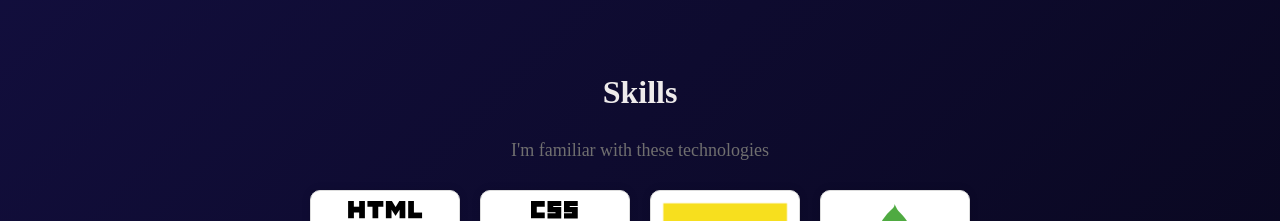
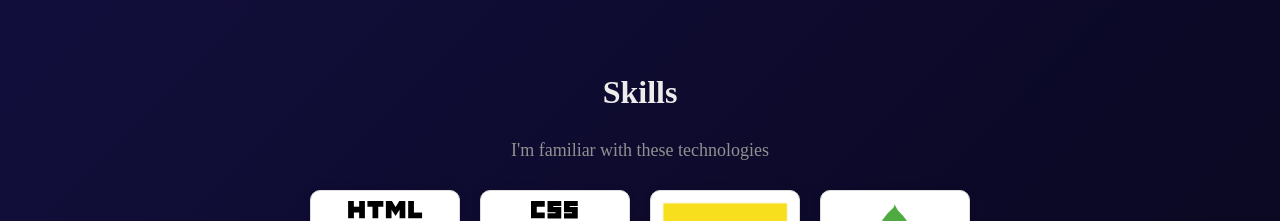
Before and after one commit to Krishna4563/portfolio-website, a React (Create React App) app: page / in a window 1280 px wide. Shown: the part 1520-1741 px from the top of the page. Built offline with nearby package versions, Linux system fonts and the light colour scheme.

Commit message:
Update skill.css

```diff
--- a/src/components/Skill/skill.css
+++ b/src/components/Skill/skill.css
@@ -14,7 +14,7 @@
 
 .skillpara {
   font-size: 18px;
-  color: #706f6f;
+  color: #929090;
   padding: 9px;
 }
 
```
